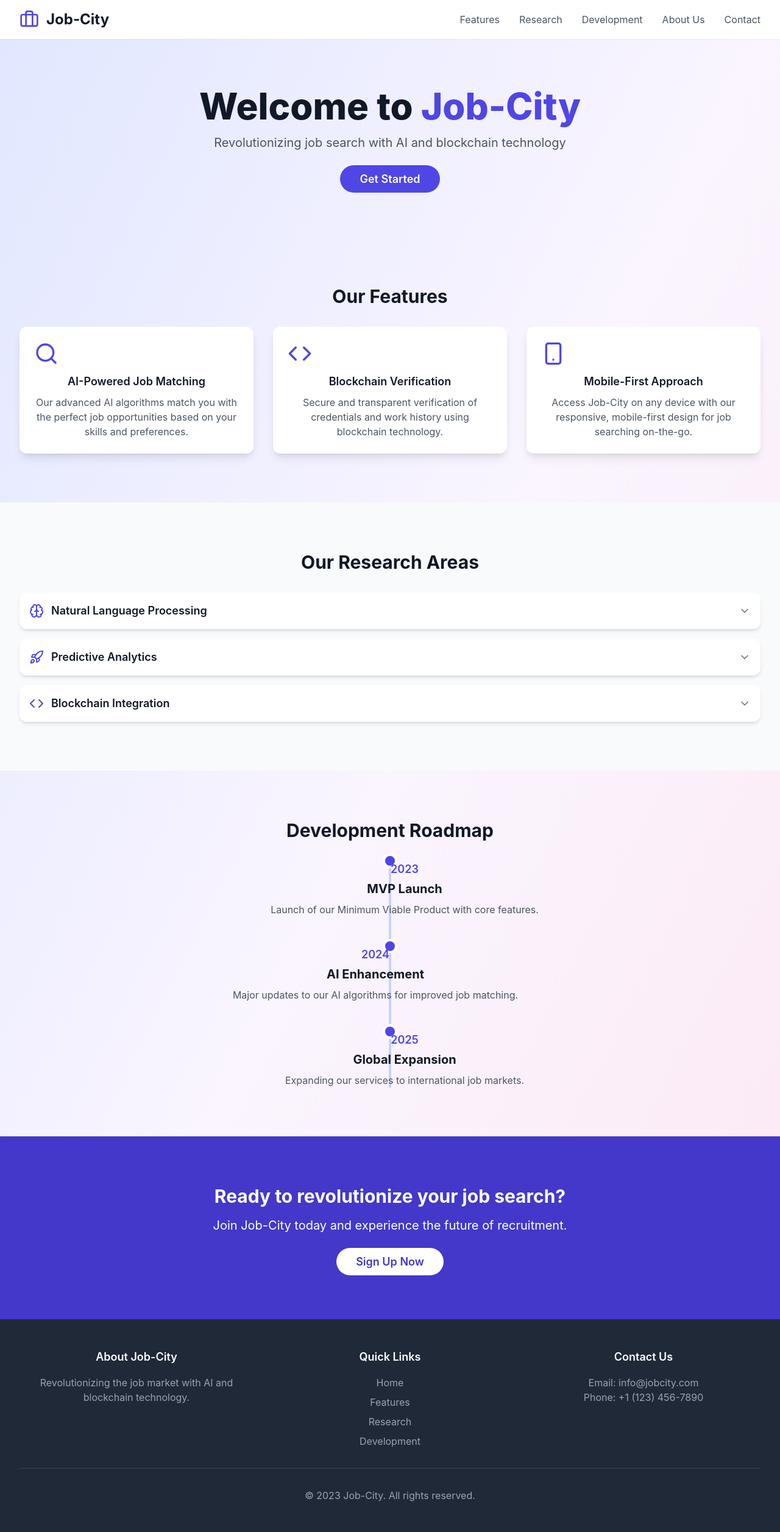
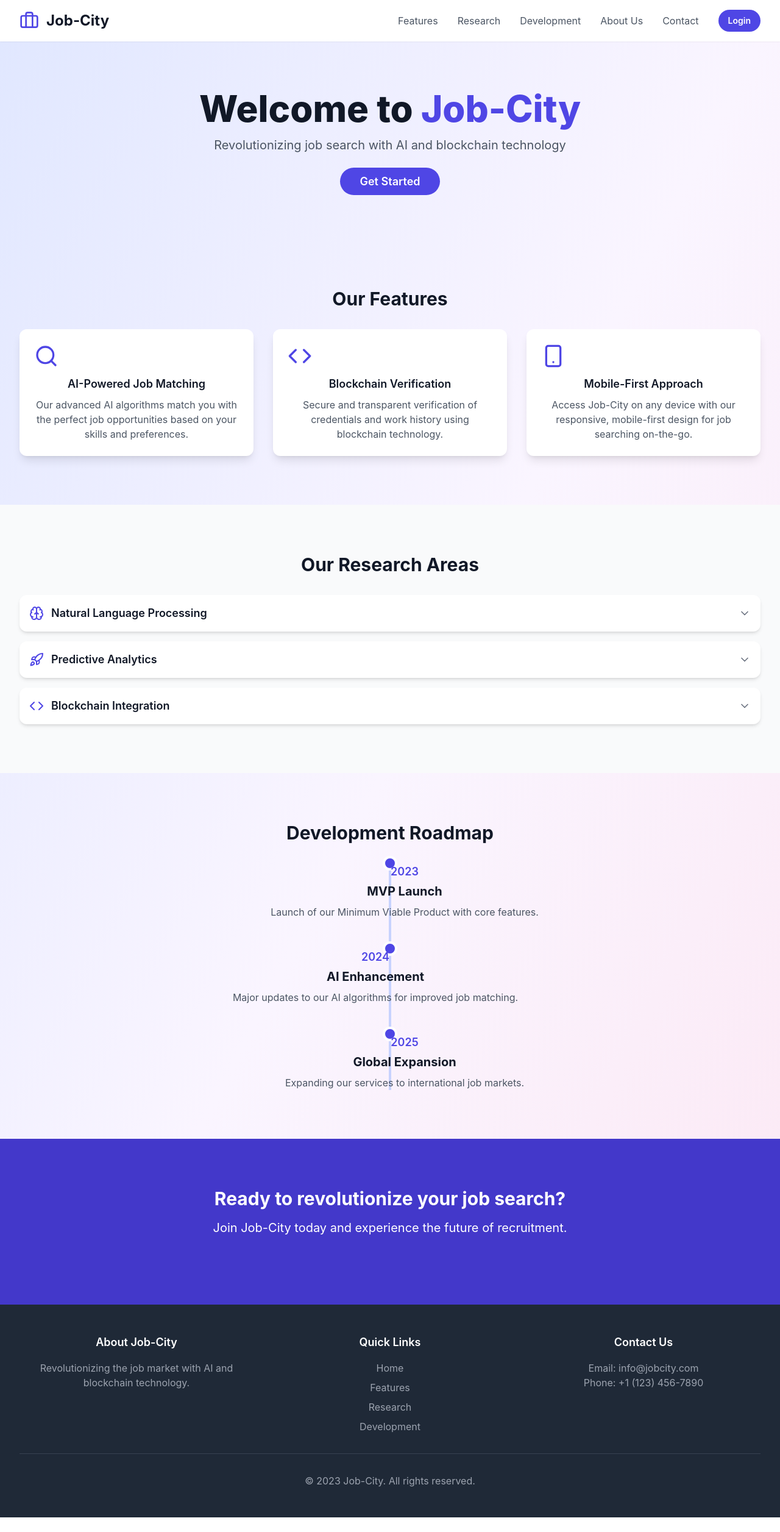
Before and after one commit to VishwamAI/jobcity, a React (Create React App) app in the folder frontend/: page / in a window 1280 px wide. Shown: the whole page at 61% size. After the commit the page ends 2489 px from the top, so only its background shows below. Built offline with nearby package versions, Linux system fonts and the light colour scheme.

Commit message:
Remove bottom login button and ensure single login button near contact section

```diff
--- a/frontend/src/landing-page.tsx
+++ b/frontend/src/landing-page.tsx
@@ -1,10 +1,10 @@
 import React, { useState } from 'react';
 import { motion } from 'framer-motion';
-import { Briefcase, Code, Brain, Rocket, Smartphone, Search, ChevronDown, Menu, X } from 'lucide-react';
+import { Briefcase, Code, Brain, Rocket, Smartphone, Search, ChevronDown, Menu, X, LucideProps } from 'lucide-react';
 
 
 interface FeatureCardProps {
-  icon: React.ComponentType<React.SVGProps<SVGSVGElement>>;
+  icon: React.ComponentType<LucideProps>;
   title: string;
   description: string;
 }
@@ -25,7 +25,7 @@ const FeatureCard: React.FC<FeatureCardProps> = ({ icon: Icon, title, descriptio
 interface ResearchAreaProps {
   title: string;
   description: string;
-  icon: React.ComponentType<React.SVGProps<SVGSVGElement>>;
+  icon: React.ComponentType<LucideProps>;
 }
 
 const ResearchArea: React.FC<ResearchAreaProps> = ({ title, description, icon: Icon }) => {
@@ -68,12 +68,13 @@ export default function LandingPage() {
               <Briefcase className="h-8 w-8 text-indigo-600 mr-3" />
               <span className="text-2xl font-bold text-gray-900">Job-City</span>
             </div>
-            <div className="hidden md:flex space-x-8">
+            <div className="hidden md:flex space-x-8 items-center">
               <a href="#features" className="text-gray-600 hover:text-indigo-600 transition duration-150">Features</a>
               <a href="#research" className="text-gray-600 hover:text-indigo-600 transition duration-150">Research</a>
               <a href="#development" className="text-gray-600 hover:text-indigo-600 transition duration-150">Development</a>
               <a href="#" className="text-gray-600 hover:text-indigo-600 transition duration-150">About Us</a>
               <a href="#" className="text-gray-600 hover:text-indigo-600 transition duration-150">Contact</a>
+              <button onClick={() => alert('Login functionality to be implemented')} className="bg-indigo-600 text-white px-4 py-2 rounded-full text-sm font-semibold hover:bg-indigo-700 transition duration-300 ml-4">Login</button>
             </div>
             <div className="md:hidden">
               <button
@@ -92,6 +93,7 @@ export default function LandingPage() {
               <a href="#development" className="block py-2 px-4 text-gray-600 hover:text-indigo-600 hover:bg-gray-100 transition duration-150">Development</a>
               <a href="#" className="block py-2 px-4 text-gray-600 hover:text-indigo-600 hover:bg-gray-100 transition duration-150">About Us</a>
               <a href="#" className="block py-2 px-4 text-gray-600 hover:text-indigo-600 hover:bg-gray-100 transition duration-150">Contact</a>
+              <button onClick={() => alert('Login functionality to be implemented')} className="block w-full text-left py-2 px-4 text-gray-600 hover:text-indigo-600 hover:bg-gray-100 transition duration-150">Login</button>
             </div>
           )}
         </nav>
@@ -200,12 +202,6 @@ export default function LandingPage() {
           <div className="max-w-7xl mx-auto px-4 sm:px-6 lg:px-8 text-center">
             <h2 className="text-3xl font-bold mb-4">Ready to revolutionize your job search?</h2>
             <p className="text-xl mb-8">Join Job-City today and experience the future of recruitment.</p>
-            <a
-              href="#"
-              className="bg-white text-indigo-700 px-8 py-3 rounded-full text-lg font-semibold hover:bg-indigo-100 transition duration-300"
-            >
-              Sign Up Now
-            </a>
           </div>
         </section>
       </main>
```
